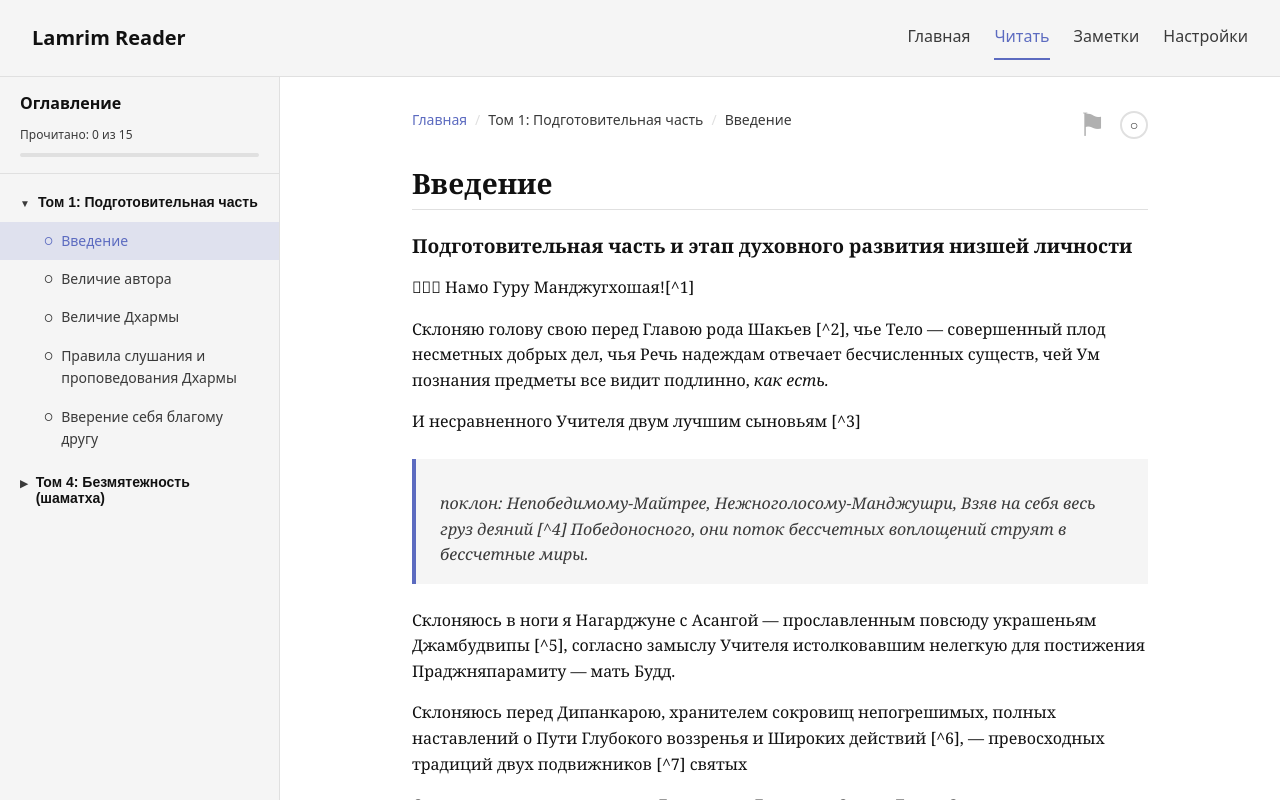
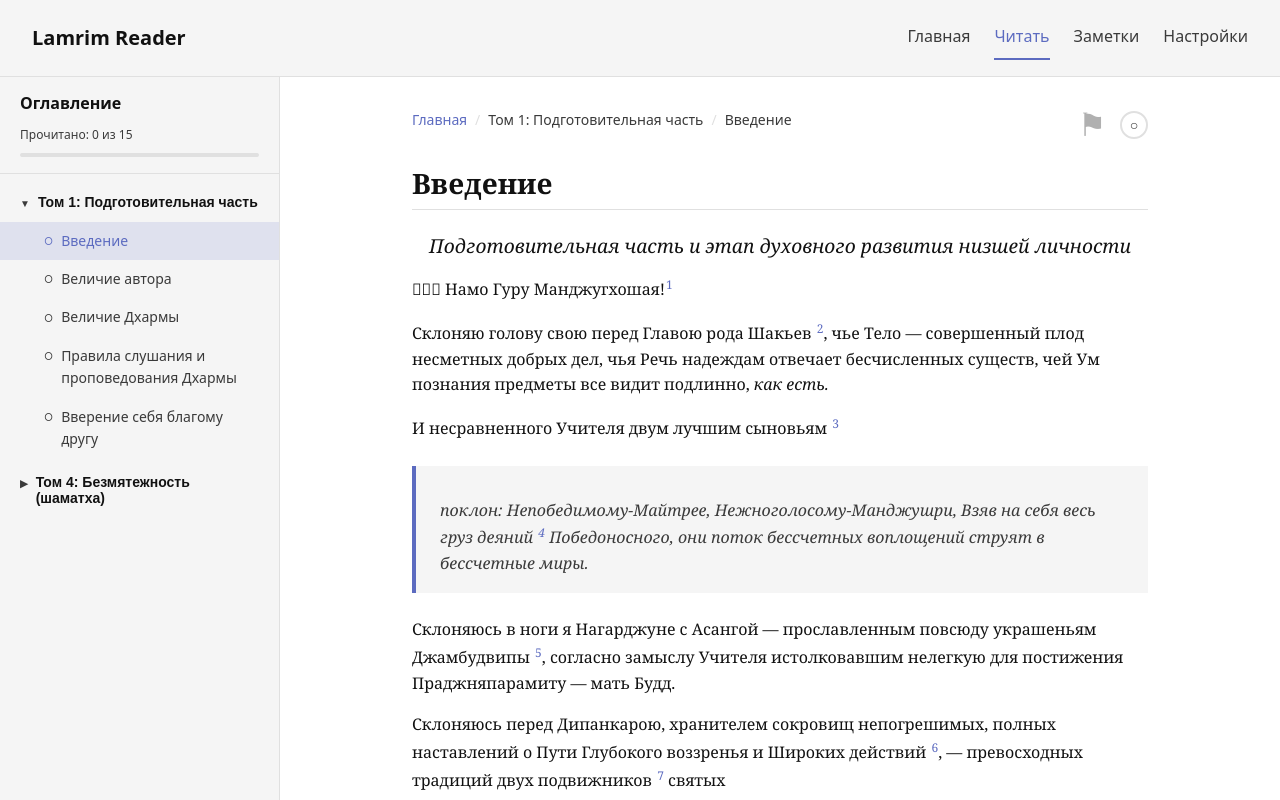
Before and after one commit to CorazonCruzo/lamrim, a React (Vite) app: page /read/1-01 in a window 1280 px wide. Shown: the top 800 px of the page. Built offline with nearby package versions, Linux system fonts and the light colour scheme; no server answers.

Commit message:
transform notes

```diff
--- a/src/components/reader/ReaderView.css
+++ b/src/components/reader/ReaderView.css
@@ -103,3 +103,16 @@
 .reader-view a:hover {
   color: var(--color-primary-dark);
 }
+
+.reader-view .footnote-ref {
+  font-size: 0.75em;
+  vertical-align: super;
+  color: var(--color-primary);
+  margin-left: 1px;
+}
+
+.reader-view h3 {
+  text-align: center;
+  font-weight: normal;
+  font-style: italic;
+}
--- a/src/components/reader/ReaderView.tsx
+++ b/src/components/reader/ReaderView.tsx
@@ -1,15 +1,27 @@
 import Markdown from 'react-markdown';
 import remarkGfm from 'remark-gfm';
+import rehypeRaw from 'rehype-raw';
 import './ReaderView.css';
 
 interface ReaderViewProps {
   content: string;
 }
 
+function transformFootnotes(text: string): string {
+  return text.replace(/\[\^(\d+)\]/g, '<sup class="footnote-ref">$1</sup>');
+}
+
 export default function ReaderView({ content }: ReaderViewProps) {
+  const processedContent = transformFootnotes(content);
+
   return (
     <article className="reader-view">
-      <Markdown remarkPlugins={[remarkGfm]}>{content}</Markdown>
+      <Markdown
+        remarkPlugins={[remarkGfm]}
+        rehypePlugins={[rehypeRaw]}
+      >
+        {processedContent}
+      </Markdown>
     </article>
   );
 }
```
